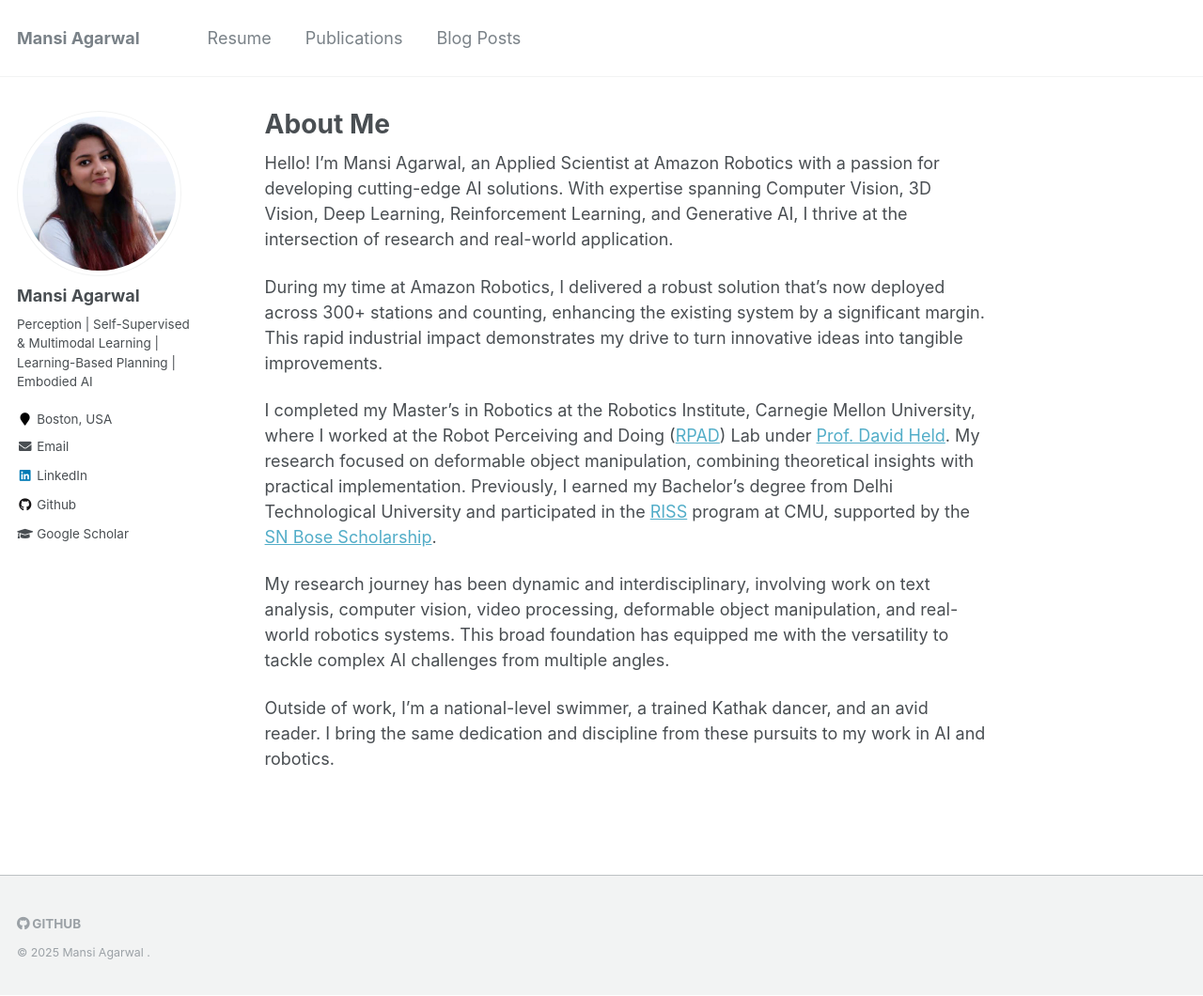
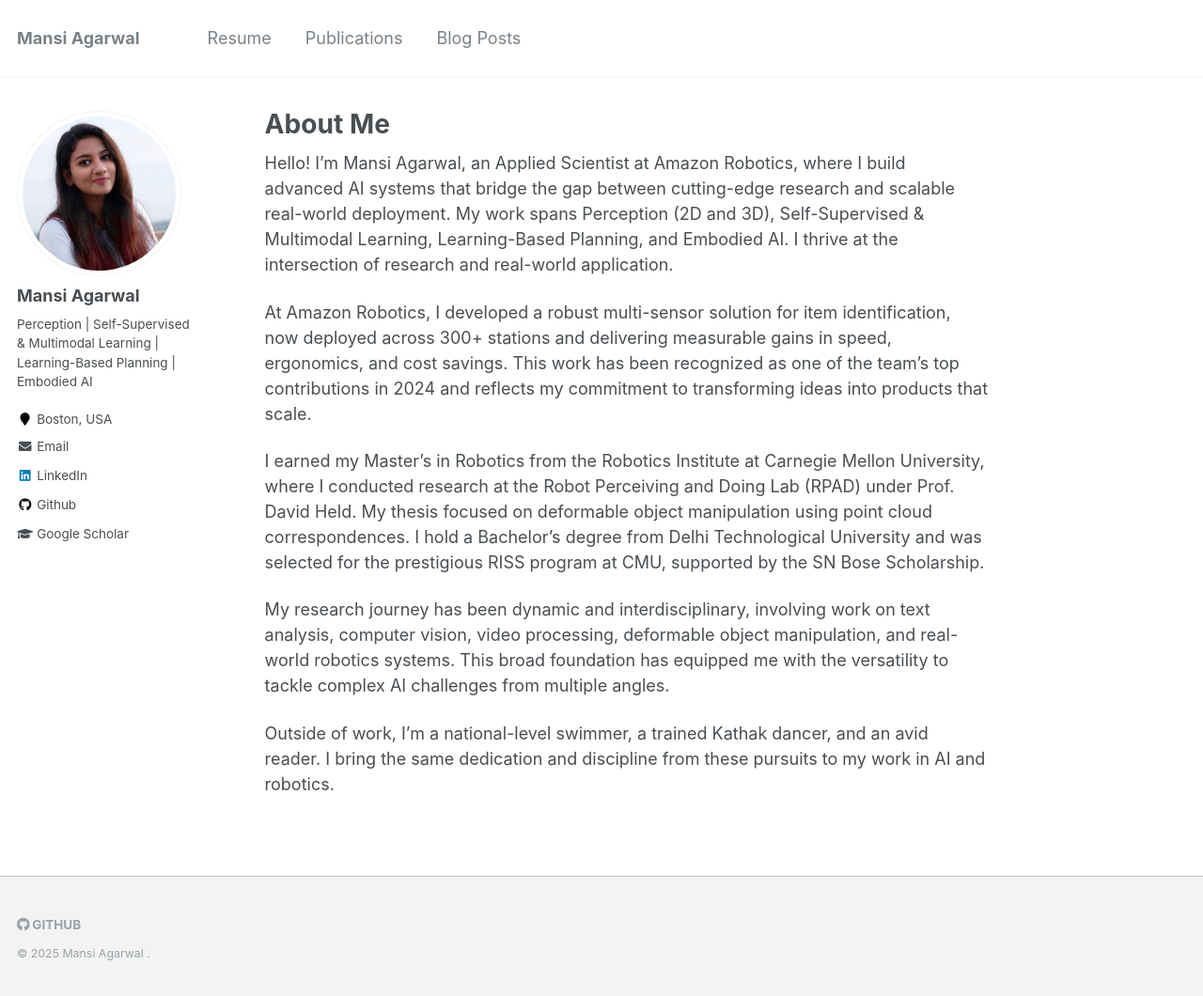
Before and after one commit to MansiAgarwal11/MansiAgarwal11.github.io, a Jekyll site: the page built from _pages/about.md, in a window 1280 px wide and 1060 px high. Shown: the whole window at 94% size. Built offline with Jekyll 4.4.1, drawn with Linux system fonts in a browser that asks for light colours.

Commit message:
Update about.md

```diff
--- a/_pages/about.md
+++ b/_pages/about.md
@@ -8,11 +8,11 @@ redirect_from:
   - /about.html
 ---
 
-Hello! I’m Mansi Agarwal, an Applied Scientist at Amazon Robotics with a passion for developing cutting-edge AI solutions. With expertise spanning Computer Vision, 3D Vision, Deep Learning, Reinforcement Learning, and Generative AI, I thrive at the intersection of research and real-world application.
+Hello! I’m Mansi Agarwal, an Applied Scientist at Amazon Robotics, where I build advanced AI systems that bridge the gap between cutting-edge research and scalable real-world deployment. My work spans Perception (2D and 3D), Self-Supervised & Multimodal Learning, Learning-Based Planning, and Embodied AI. I thrive at the intersection of research and real-world application.
 
-During my time at Amazon Robotics, I delivered a robust solution that’s now deployed across 300+ stations and counting, enhancing the existing system by a significant margin. This rapid industrial impact demonstrates my drive to turn innovative ideas into tangible improvements.
+At Amazon Robotics, I developed a robust multi-sensor solution for item identification, now deployed across 300+ stations and delivering measurable gains in speed, ergonomics, and cost savings. This work has been recognized as one of the team's top contributions in 2024 and reflects my commitment to transforming ideas into products that scale.
 
-I completed my Master’s in Robotics at the Robotics Institute, Carnegie Mellon University, where I worked at the Robot Perceiving and Doing ([RPAD](https://r-pad.github.io)) Lab under [Prof. David Held](https://davheld.github.io). My research focused on deformable object manipulation, combining theoretical insights with practical implementation. Previously, I earned my Bachelor’s degree from Delhi Technological University and participated in the [RISS](https://riss.ri.cmu.edu) program at CMU, supported by the [SN Bose Scholarship](https://www.winstepforward.org/sn-bose-scholars/).
+I earned my Master’s in Robotics from the Robotics Institute at Carnegie Mellon University, where I conducted research at the Robot Perceiving and Doing Lab (RPAD) under Prof. David Held. My thesis focused on deformable object manipulation using point cloud correspondences. I hold a Bachelor’s degree from Delhi Technological University and was selected for the prestigious RISS program at CMU, supported by the SN Bose Scholarship.
 
 My research journey has been dynamic and interdisciplinary, involving work on text analysis, computer vision, video processing, deformable object manipulation, and real-world robotics systems. This broad foundation has equipped me with the versatility to tackle complex AI challenges from multiple angles.
 
```
